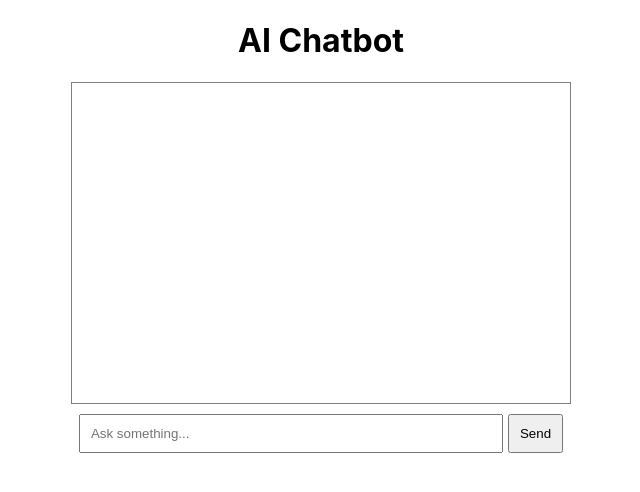
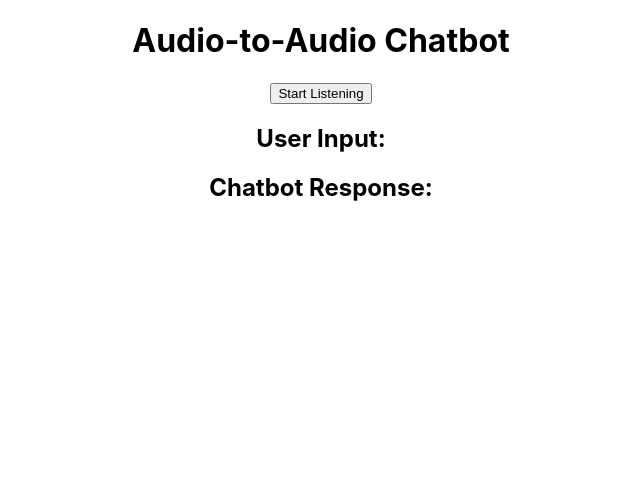
Before and after one commit to IrvinDale/ai-chatbot, a React (Create React App) app: page / in a window 1280 px wide. Shown: the top 492 px of the page, without its empty margins (319-959 px from the left). Built offline with nearby package versions, Linux system fonts and the light colour scheme.

Commit message:
speech to text and text to speech bot

```diff
--- a/src/App.js
+++ b/src/App.js
@@ -1,57 +1,79 @@
 import React, { useState } from "react";
 import axios from "axios";
 
-const HF_API_KEY = "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";  // Replace with your API key
+const App = () => {
+  const [text, setText] = useState(""); // For storing the recognized text
+  const [response, setResponse] = useState(""); // For storing the chatbot's response
+  const [isListening, setIsListening] = useState(false); // To track if speech is being recognized
 
-const App = () => {
-  const [messages, setMessages] = useState([]);
-  const [userInput, setUserInput] = useState("");
+  const HF_API_KEY = "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";
 
-  const sendMessage = async () => {
-    if (!userInput.trim()) return;
+  const recognition = new (window.SpeechRecognition || window.webkitSpeechRecognition)();
+  recognition.continuous = false;
+  recognition.lang = "en-US";
+  recognition.interimResults = false;
 
-    const newMessages = [...messages, { sender: "User", text: userInput }];
-    setMessages(newMessages);
-    setUserInput("");
+  const startListening = () => {
+    recognition.start();
+    setIsListening(true);
 
+    recognition.onresult = async (event) => {
+      const speechText = event.results[0][0].transcript;
+      setText(speechText); // Update text with recognized speech
+
+      const chatResponse = await getChatbotResponse(speechText); // Get response from chatbot
+      setResponse(chatResponse); // Display chatbot response
+      speakText(chatResponse); // Speak the response aloud
+    };
+
+    recognition.onerror = (event) => {
+      console.error("Speech Recognition Error:", event.error);
+    };
+  };
+
+  const stopListening = () => {
+    recognition.stop();
+    setIsListening(false);
+  };
+
+  const getChatbotResponse = async (userInput) => {
     try {
       const response = await axios.post(
-        "https://api-inference.huggingface.co/models/gpt2",
+        "https://api-inference.huggingface.co/models/microsoft/DialoGPT-medium",
         { inputs: userInput },
         {
           headers: {
             Authorization: `Bearer ${HF_API_KEY}`,
-            "Content-Type": "application/json",
           },
         }
       );
+      return response.data[0].generated_text; // Return the chatbot's response
+    } catch (error) {
+      console.error("Error fetching chatbot response:", error);
+      return "Sorry, I couldn't process your request.";
+    }
+  };
 
-      const botMessage = response.data[0].generated_text;
-      setMessages([...newMessages, { sender: "AI", text: botMessage }]);
-
-    } catch (error) {
-      console.error("Error:", error);
-    }
+  const speakText = (text) => {
+    const msg = new SpeechSynthesisUtterance(text);
+    msg.lang = "en-US"; // Set language
+    window.speechSynthesis.speak(msg); // Speak the text
   };
 
   return (
     <div style={{ maxWidth: "500px", margin: "auto", textAlign: "center" }}>
-      <h1>AI Chatbot</h1>
-      <div style={{ height: "300px", overflowY: "scroll", border: "1px solid gray", padding: "10px" }}>
-        {messages.map((msg, index) => (
-          <p key={index} style={{ textAlign: msg.sender === "User" ? "right" : "left" }}>
-            <strong>{msg.sender}:</strong> {msg.text}
-          </p>
-        ))}
+      <h1>Audio-to-Audio Chatbot</h1>
+      <button onClick={isListening ? stopListening : startListening}>
+        {isListening ? "Stop Listening" : "Start Listening"}
+      </button>
+      <div>
+        <h2>User Input:</h2>
+        <p>{text}</p>
       </div>
-      <input
-        type="text"
-        value={userInput}
-        onChange={(e) => setUserInput(e.target.value)}
-        placeholder="Ask something..."
-        style={{ width: "80%", padding: "10px", marginTop: "10px" }}
-      />
-      <button onClick={sendMessage} style={{ padding: "10px", marginLeft: "5px" }}>Send</button>
+      <div>
+        <h2>Chatbot Response:</h2>
+        <p>{response}</p>
+      </div>
     </div>
   );
 };
```
